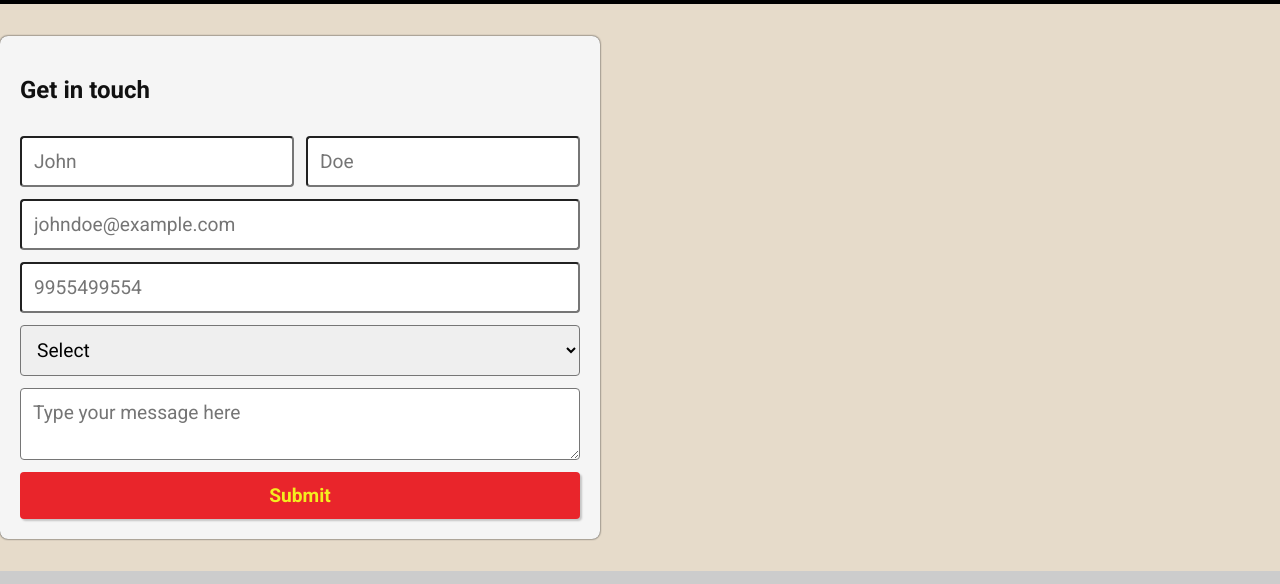
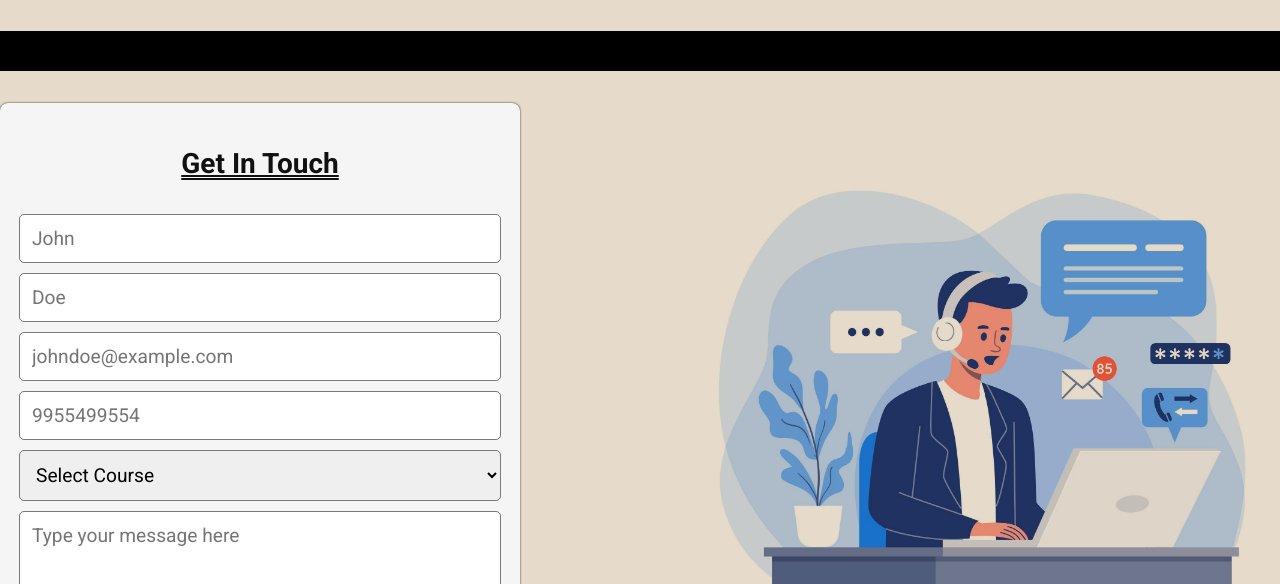
Before and after one commit to mohdsaifprototype/s-batch4-july2024, a plain HTML site: page CSS/Projects/arena-animation-saket/index.html in a window 1280 px wide. Shown: the part 1989-2573 px from the top of the page. Drawn offline with Linux system fonts and the light colour scheme.

Commit message:
March 06
CSS Project final

```diff
--- a/CSS/Projects/arena-animation-saket/assets/css/style.css
+++ b/CSS/Projects/arena-animation-saket/assets/css/style.css
@@ -273,23 +273,52 @@ section.section {
   border-radius: 8px;
 }
 
+.get-in-touch{
+  display: flex;
+  justify-content: space-between;
+}
+
 .enquiry-form{
   background-color: whitesmoke;
   padding: 20px;
   display: flex;
   flex-flow: column wrap;
   width: 100%;
-  max-width: 600px;
+  max-width: 520px;
   min-width: 320px;
   gap: 12px;
   border-radius: 8px;
   box-shadow: 0 0 2px;
 }
 
+.enquiry-form h2{
+  font-size: 1.75rem;
+  text-transform: capitalize;
+  text-align: center;
+  text-decoration-line: underline;
+  text-decoration-style: double;
+}
+
 .enquiry-form input, .enquiry-form select, .enquiry-form textarea, .enquiry-form button{
   padding: 12px;
   border-radius: 4px;
   font-size: 1.2rem;
+  border: none;
+  outline: 1px solid rgba(0, 0, 0, 0.5);
+}
+
+.enquiry-form input:focus, .enquiry-form select:focus, .enquiry-form textarea:focus, .enquiry-form button:focus{
+  outline: 2px solid rgb(0, 132, 255);
+}
+
+.enquiry-form textarea{
+  resize: block;
+  min-height: 120px;
+  max-height: 320px;
+}
+
+.enquiry-form + img{
+  mix-blend-mode: multiply;
 }
 
 .full-name{
@@ -368,6 +397,8 @@ footer form input::placeholder {
 .mini-cards {
   display: flex;
   justify-content: space-around;
+
+  flex-wrap: wrap;
   gap: 16px;
 }
 
@@ -422,3 +453,26 @@ footer form input::placeholder {
 .rounded {
   border-radius: 100%;
 }
+
+.d-flex{
+  display: flex;
+}
+
+.space-between{
+  justify-content: space-between;
+}
+
+/* Media Queries for mobile */
+@media screen and (max-width: 600px) {
+  .mini-cards{
+    justify-content: center;
+  }
+}
+
+/* Media Queries for tablet */
+@media screen and (min-width: 600px) and (max-width: 1024px) {
+  .get-in-touch{
+    justify-content: center;
+    flex-wrap: wrap;
+  }
+}
--- a/CSS/Projects/arena-animation-saket/index.html
+++ b/CSS/Projects/arena-animation-saket/index.html
@@ -212,7 +212,7 @@
     <!-- form -->
     <div class="sections">
       <section class="section">
-        <div class="container">
+        <div class="container get-in-touch">
           <form action="#" class="enquiry-form">
             <h2>Get in touch</h2>
             <div class="full-name">
@@ -222,7 +222,7 @@
             <input type="email" name="email" id="email" placeholder="johndoe@example.com">
             <input type="tel" name="phone" id="phone" pattern="[0-9]{10}" placeholder="9955499554">
             <select name="course" id="course">
-              <option value="Select">Select</option>
+              <option value="Select">Select Course</option>
               <option value="Digital Marketing">Digital Marketing</option>
               <option value="Graphics">Graphics</option>
               <option value="Web">Web</option>
@@ -233,6 +233,7 @@
             <textarea name="enquiry" id="enquiry" placeholder="Type your message here"></textarea>
             <button type="submit" class="button">Submit</button>
           </form>
+          <img src="assets/images/get-in-touch.jpg" alt="Get in touch" width="600">
         </div>
       </section>
     </div>
```
Also changed, not shown: CSS/Projects/arena-animation-saket/assets/images/get-in-touch.jpg (added).
